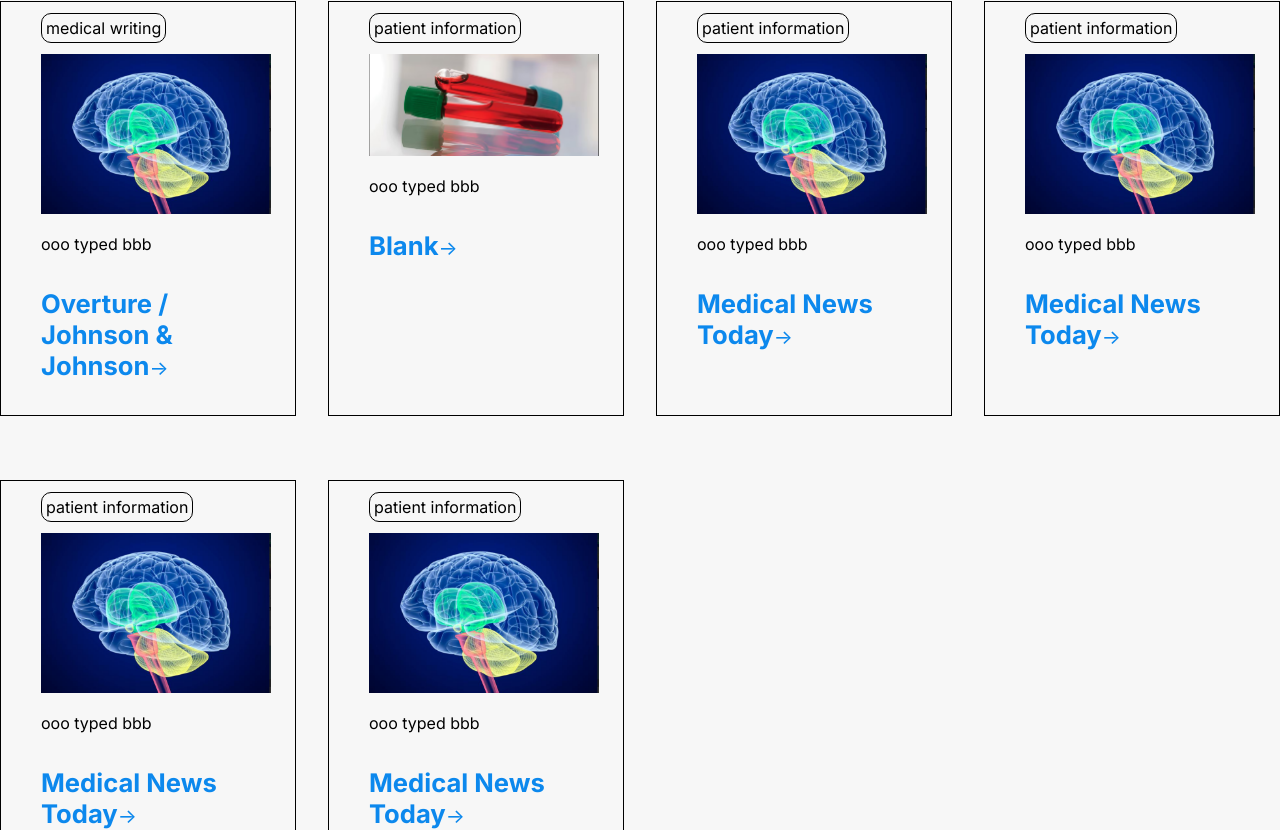
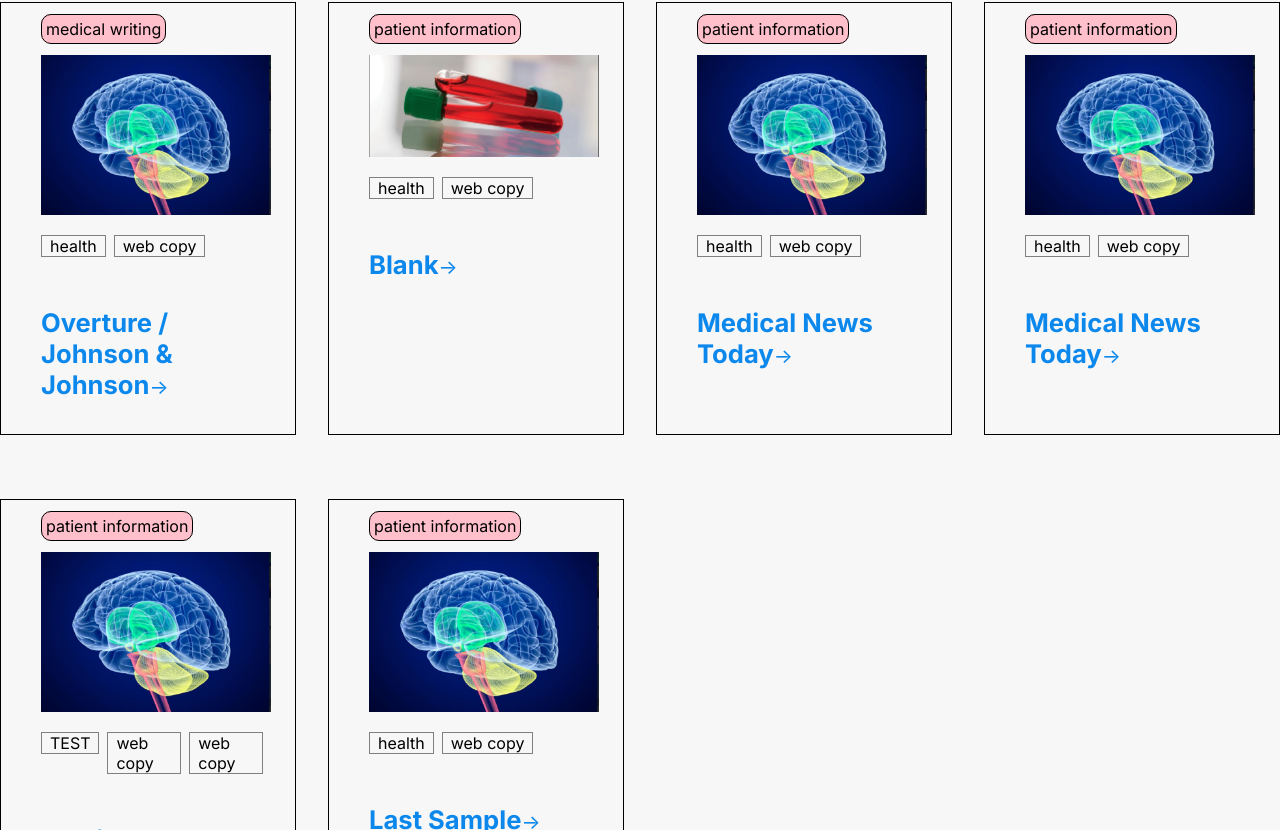
Before and after one commit to cml815/about-a, a React (Create React App) app: page / in a window 1280 px wide. Shown: the part 1670-2500 px from the top of the page. Built offline with nearby package versions, Linux system fonts and the light colour scheme.

Commit message:
refactor tags

```diff
--- a/src/App.css
+++ b/src/App.css
@@ -66,11 +66,20 @@
   display: inline;
   text-align: left;
   border: solid 1px black;
+  background-color: pink;
   color: black;
   height: 2rem;
   padding: .25rem;
   border-radius: 10px;
   margin: 1rem 0;
+}
+
+.tag {
+  display: flex;
+  flex-direction: row;
+  padding: 0 .5rem;
+  border: 1px grey solid;
+  margin-right: .5rem;
 }
 
 .projectContainer {
--- a/src/components/Projects.jsx
+++ b/src/components/Projects.jsx
@@ -72,10 +72,10 @@ export function Projects () {
                   {/* <ul className="flex-c tag">
                     <li className="tags">Tags: {projects.tags}</li>
                   </ul> */}
-                  <div>
-                    {projects.tests.map((test, i) => (
+                  <div className="flex">
+                    {projects.tags.map((tags, i) => (
                       <p key={i}>
-                        {test.name} typed {test.type}
+                        <span className="tag">{tags.tag}</span>
                       </p>
                     ))}
                   </div>
--- a/src/data.js
+++ b/src/data.js
@@ -6,15 +6,15 @@ let projects = [
     theme: "#00ad42",
     product: "major brand",
     category: "CategoryXXX",
-    tests: [
-      {name: "large brand", type: "B2C"},
-      {name: "name", type: "type"}
+    tags: [
+      {tag: "health", type: ""},
+      {tag: "web copy", type: ""}
     ],
-    tags: [
-      "tagXXX",
-      "B2C",
-      "health"
-    ],
+    // tags: [
+    //   "tagXXX",
+    //   "B2C",
+    //   "health"
+    // ],
     image: require("./images/benefiber-aging.png"),
     snippet: "Benefiber. Lorem ipsum dolor sit amet, consectetur adipiscing elit, sed do eiusmod tempor incididunt ut labore et dolore magna aliqua. Leo vel fringilla est ullamcorper eget nulla. In fermentum posuere urna nec tincidunt praesent semper.",
     title0: "Aging and Digestion",
@@ -29,9 +29,9 @@ let projects = [
     company: "Colgate",
     product: "major brand",
     category: "copywriting",
-    tests: [
-      {name: "large brand", type: "B2C"},
-      {name: "whatev", type: "B"}
+    tags: [
+      {tag: "health", type: ""},
+      {tag: "web copy", type: ""}
     ],
     tags: [
       "large brand",
@@ -52,13 +52,14 @@ let projects = [
     company: "Medical News Today",
     product: "patient information",
     category: "authority",
-    tests: [
-      {name: "ooo", type: "bbb"}
+    tags: [
+      {tag: "health", type: ""},
+      {tag: "web copy", type: ""}
     ],
-    tags: [
-      "",
-      ""
-    ],
+    // tags: [
+    //   "",
+    //   ""
+    // ],
     image: require("./images/mnt.png"),
     snippet: "Medical News Today Lorem ipsum dolor sit amet, consectetur adipiscing elit, sed do eiusmod tempor incididunt ut labore et dolore magna aliqua. Leo vel fringilla est ullamcorper eget nulla. In fermentum posuere urna nec tincidunt praesent semper.",
     url0: "https://www.medicalnewstoday.com/articles/313265",
@@ -72,11 +73,11 @@ let projects = [
     company: "Reward Expert",
     product: "founder interviews",
     category: "SEO content",
-    tests: [
-      {name: "cookie", type: "stop"},
-      {name: "lorem", type: "ipsum"}
+    tags: [
+      {tag: "health", type: ""},
+      {tag: "web copy", type: ""}
     ],
-    tags: "travel-tech",
+    // tags: "travel-tech",
     image: require("./images/reward-expert.png"),
     snippet: "Reward Expert Lorem ipsum dolor sit amet, consectetur adipiscing elit, sed do eiusmod tempor incididunt ut labore et dolore magna aliqua. Leo vel fringilla est ullamcorper eget nulla. In fermentum posuere urna nec tincidunt praesent semper.",
     url0: "https://www.rewardexpert.com/blog/homeexchange-how-travelers-can-get-free-lodging/",
@@ -98,13 +99,14 @@ let projects = [
     company: "Overture / Johnson & Johnson",
     product: "medical writing",
     category: "too many cats",
-    tests: [
-      {name: "ooo", type: "bbb"}
+    tags: [
+      {tag: "health", type: ""},
+      {tag: "web copy", type: ""}
     ],
-    tags: [
-      "",
-      ""
-    ],
+    // tags: [
+    //   "",
+    //   ""
+    // ],
     image: require("./images/mnt.png"),
     snippet: "Medical News Today Lorem ipsum dolor sit amet, consectetur adipiscing elit, sed do eiusmod tempor incididunt ut labore et dolore magna aliqua. Leo vel fringilla est ullamcorper eget nulla. In fermentum posuere urna nec tincidunt praesent semper.",
     url0: "https://www.overtureglobal.io/story/liquid-biopsies-for-cancer-detection-move-closer-to",
@@ -118,13 +120,14 @@ let projects = [
     company: "Blank",
     product: "patient information",
     category: "authority",
-    tests: [
-      {name: "ooo", type: "bbb"}
+    tags: [
+      {tag: "health", type: ""},
+      {tag: "web copy", type: ""}
     ],
-    tags: [
-      "",
-      ""
-    ],
+    // tags: [
+    //   "",
+    //   ""
+    // ],
     image: require("./images/overture.png"),
     snippet: "Medical News Today Lorem ipsum dolor sit amet, consectetur adipiscing elit, sed do eiusmod tempor incididunt ut labore et dolore magna aliqua. Leo vel fringilla est ullamcorper eget nulla. In fermentum posuere urna nec tincidunt praesent semper.",
     url0: "https://www.medicalnewstoday.com/articles/313265",
@@ -137,13 +140,14 @@ let projects = [
     company: "Medical News Today",
     product: "patient information",
     category: "authority",
-    tests: [
-      {name: "ooo", type: "bbb"}
+    tags: [
+      {tag: "health", type: ""},
+      {tag: "web copy", type: ""}
     ],
-    tags: [
-      "",
-      ""
-    ],
+    // tags: [
+    //   "",
+    //   ""
+    // ],
     image: require("./images/mnt.png"),
     snippet: "Medical News Today Lorem ipsum dolor sit amet, consectetur adipiscing elit, sed do eiusmod tempor incididunt ut labore et dolore magna aliqua. Leo vel fringilla est ullamcorper eget nulla. In fermentum posuere urna nec tincidunt praesent semper.",
     url0: "https://www.medicalnewstoday.com/articles/313265",
@@ -157,13 +161,14 @@ let projects = [
     company: "Medical News Today",
     product: "patient information",
     category: "authority",
-    tests: [
-      {name: "ooo", type: "bbb"}
+    tags: [
+      {tag: "health", type: ""},
+      {tag: "web copy", type: ""}
     ],
-    tags: [
-      "",
-      ""
-    ],
+    // tags: [
+    //   "",
+    //   ""
+    // ],
     image: require("./images/mnt.png"),
     snippet: "Medical News Today Lorem ipsum dolor sit amet, consectetur adipiscing elit, sed do eiusmod tempor incididunt ut labore et dolore magna aliqua. Leo vel fringilla est ullamcorper eget nulla. In fermentum posuere urna nec tincidunt praesent semper.",
     url0: "https://www.medicalnewstoday.com/articles/313265",
@@ -177,13 +182,16 @@ let projects = [
     company: "Medical News Today",
     product: "patient information",
     category: "authority",
-    tests: [
-      {name: "ooo", type: "bbb"}
+    tags: [
+      {tag: "TEST"},
+      {tag: "web copy"},
+      {tag: "web copy"},
+
     ],
-    tags: [
-      "",
-      ""
-    ],
+    // tags: [
+    //   "",
+    //   ""
+    // ],
     image: require("./images/mnt.png"),
     snippet: "Medical News Today Lorem ipsum dolor sit amet, consectetur adipiscing elit, sed do eiusmod tempor incididunt ut labore et dolore magna aliqua. Leo vel fringilla est ullamcorper eget nulla. In fermentum posuere urna nec tincidunt praesent semper.",
     url0: "https://www.medicalnewstoday.com/articles/313265",
@@ -194,15 +202,12 @@ let projects = [
   },
   {
     id: "10",
-    company: "Medical News Today",
+    company: "Last Sample",
     product: "patient information",
     category: "authority",
-    tests: [
-      {name: "ooo", type: "bbb"}
-    ],
     tags: [
-      "",
-      ""
+      {tag: "health"},
+      {tag: "web copy"}
     ],
     image: require("./images/mnt.png"),
     snippet: "Medical News Today Lorem ipsum dolor sit amet, consectetur adipiscing elit, sed do eiusmod tempor incididunt ut labore et dolore magna aliqua. Leo vel fringilla est ullamcorper eget nulla. In fermentum posuere urna nec tincidunt praesent semper.",
```
